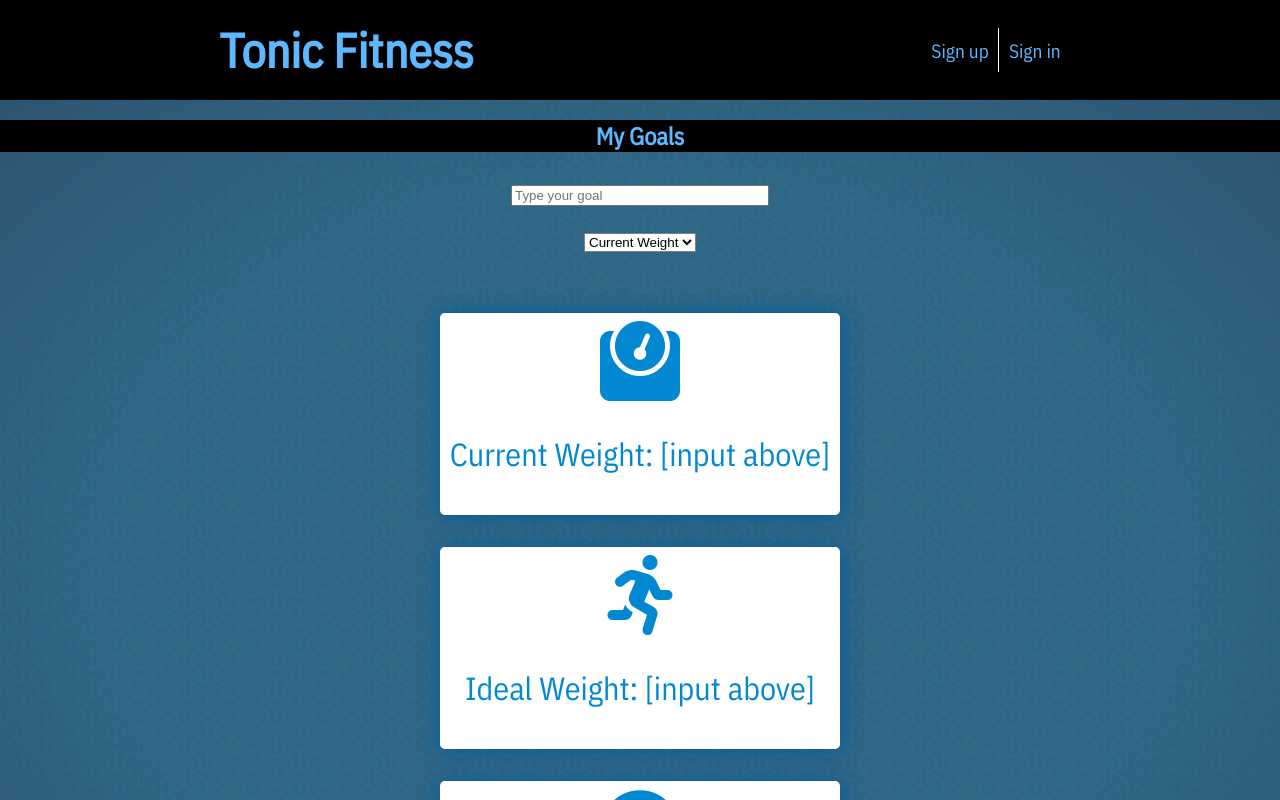
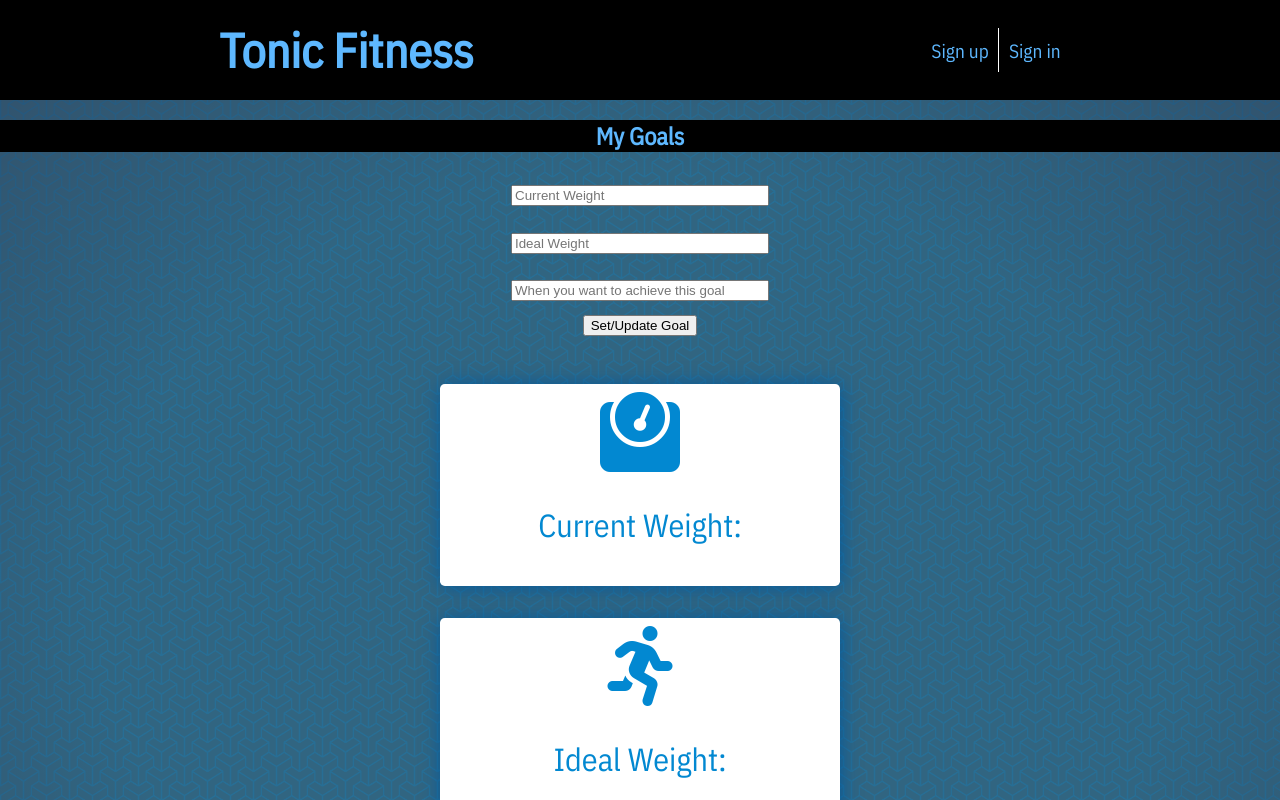
Before and after one commit to chingu-voyages/geckos-project-11, a React (Create React App) app in the folder tonic-fitness/: page /goals in a window 1280 px wide. Shown: the top 800 px of the page. Built offline with nearby package versions, Linux system fonts and the light colour scheme.

Commit message:
Goals now submit more easily

```diff
--- a/tonic-fitness/src/App.js
+++ b/tonic-fitness/src/App.js
@@ -188,13 +188,15 @@ class App extends Component {
     })
   }
 
+
   /* Goal API Calls */
 
   /* Set User Goals */
-  postUserGoals = (newEntry) => {
-    const _currentWeight = newEntry.weight;
-    const _idealWeight = newEntry.goal;
-    const _by = newEntry.by;
+  postUserGoals = (e) => {
+    e.preventDefault();
+    const _currentWeight = e.target.weight.value;
+    const _idealWeight = e.target.goal.value;
+    const _by = e.target.by.value;
     const _user = this.state.currentUserId;
 
     axios.post("http://localhost:5000/api/goals/update",{
@@ -217,13 +219,13 @@ class App extends Component {
     })
     .then(response => {
       const returnedGoals = response.data[0];
-      this.setState({
-        user: {
-          weight: returnedGoals.weight,
-          goal: returnedGoals.goal,
-          by: returnedGoals.by
-        }
-      });
+        this.setState({
+          user: {
+            weight: (!!returnedGoals ? returnedGoals.weight : '[Input Above]'),
+            goal: (!!returnedGoals ? returnedGoals.goal : '[Input Above]'),
+            by: (!!returnedGoals ? returnedGoals.by : '[Input Above]')
+          }
+        });
       console.log(returnedGoals);
     })
     .catch(err => {
@@ -293,7 +295,8 @@ class App extends Component {
               Dashboard, else it displays Landing */
                  component={() => !!currentUser ? <Dashboard/> : <Landing/>} />
           <Route path='/goals'
-                 render={(props) => <Goals {...props} renderApp={(e)=> this.renderApp(e)}/>}/>
+                 render={(props) => <Goals {...props} handleAddUserGoal={this.postUserGoals}
+                 userGoals={this.state.user} />}/>
           <Route path='/log'
                  render={(props) => <Log {...props}
                  userLogs={logs}
--- a/tonic-fitness/src/components/Goals.js
+++ b/tonic-fitness/src/components/Goals.js
@@ -5,61 +5,76 @@ class Goals extends Component  {
     super(props);
     this.state = {
       UI: {
-        weight: '[input above]',
-        goal: '[input above]',
-        by: '[input above]'
+        weight: '',
+        goal: '',
+        by: ''
       }
     }
   }
 
-  optionSelected = () => {
-    let selected = document.querySelector('.selection');
-    return selected[selected.selectedIndex].value;
-  }
+  // optionSelected = () => {
+  //   let selected = document.querySelector('.selection');
+  //   return selected[selected.selectedIndex].value;
+  // }
+  //
+  // updateGoals = e => {
+  //   let uiGoals = this.state.UI;
+  //   let goalType = this.optionSelected() + '';
+  //   if(e.charCode === 13) {
+  //       uiGoals[goalType] = e.target.value;
+  //       this.setState({UI:uiGoals});
+  //       e.target.value = '';
+  //       this.props.renderApp(uiGoals);
+  //   }
+  // }
 
-  updateGoals = e => {
-    let uiGoals = this.state.UI;
-    let goalType = this.optionSelected() + '';
-    if(e.charCode === 13) {
-        uiGoals[goalType] = e.target.value;
-        this.setState({UI:uiGoals});
-        e.target.value = '';
-        this.props.renderApp(uiGoals);
-    }
-  }
 
 
   render () {
-    const {UI} = this.state;
+    const { userGoals, handleAddUserGoal } = this.props;
 
     return (
       <div id="goals">
         <h2 className="header">My Goals</h2>
-        <section className="enter-goal">
-          <input
-          className='text-goal' type='text' placeholder='Type your goal'
-          onKeyPress={this.updateGoals}>
-          </input>
-          <select className='selection' onClick={this.optionSelected}>
-            <option value='weight'>Current Weight</option>
-            <option value='goal' >Ideal Weight</option>
-            <option value='by'>By</option>
-            </select>
-        </section>
+          <form id="goal-form"
+                className="enter-goal"
+                onSubmit={handleAddUserGoal}>
+            <input className='text-goal'
+                   name="weight"
+                   type='text'
+                   placeholder='Current Weight'>
+            </input>
+            <input className='text-goal'
+                   name="goal"
+                   type='text'
+                   placeholder='Ideal Weight'>
+            </input>
+            <input className='text-goal'
+                   name="by"
+                   type='text'
+                   placeholder='When you want to achieve this goal'>
+            </input>
+            <button type="submit"
+                    name="add-goal"
+                    id="goal-button"
+                    className="submit-button">
+              Set/Update Goal
+            </button>
+          </form>
         <section className="goal-display">
           <article className="goal-box flex-col">
               <i className="fas fa-weight"></i>
-            <p className="heading-text dark-text"> Current Weight: <span className='weight'>{UI.weight}</span>
+            <p className="heading-text dark-text"> Current Weight: <span className='weight'>{userGoals.weight}</span>
             </p>
           </article>
           <article className="goal-box flex-col">
               <i className="fas fa-running"></i>
-            <p className="heading-text dark-text"> Ideal Weight: <span className='goal'>{UI.goal}</span>
+            <p className="heading-text dark-text"> Ideal Weight: <span className='goal'>{userGoals.goal}</span>
             </p>
           </article>
           <article className="goal-box flex-col">
               <i className="fas fa-clock"></i>
-            <p className="heading-text dark-text"> By: <span className='by'>{UI.by}</span>
+            <p className="heading-text dark-text"> By: <span className='by'>{userGoals.by}</span>
             </p>
           </article>
         </section>
```
Also changed, not shown: 1 other file (tests, documents, lock files or other folders).
